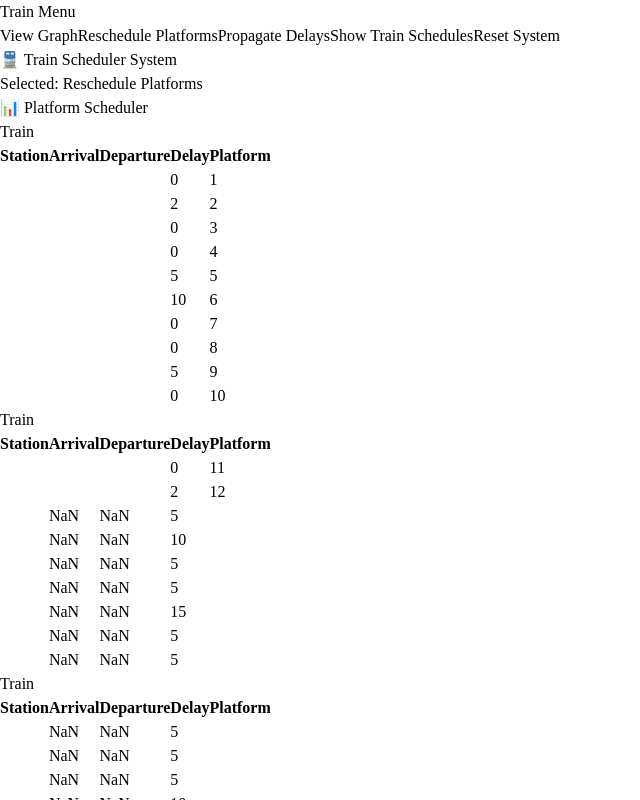
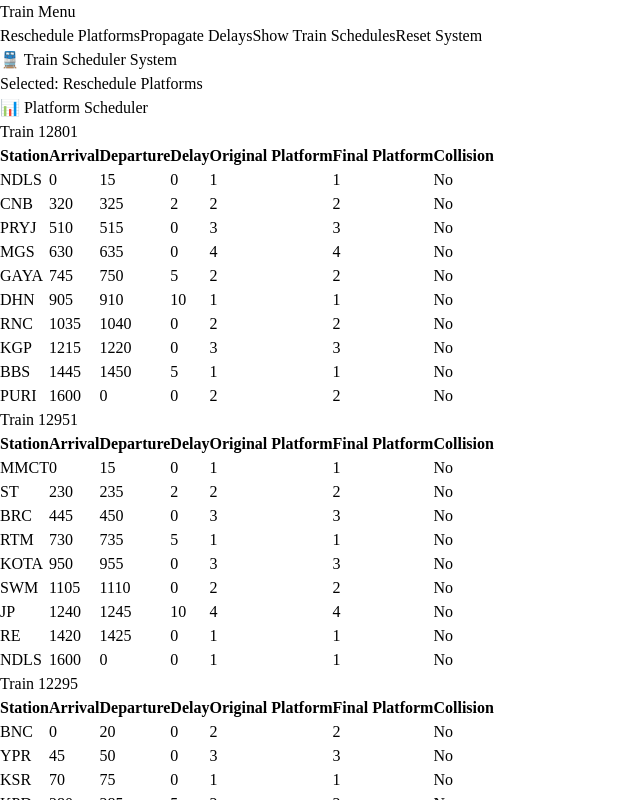
Before and after one commit to Gurmeet-Rana/DAA_PBL_SecondPhase, a React (Vite) app in the folder client/: page / in a window 1280 px wide. Both pictures are taken after a click on the button "Reschedule Platforms". Shown: the top 800 px of the page, without its empty margins (0-640 px from the left). Built offline with nearby package versions, Linux system fonts and the light colour scheme.

Commit message:
Fixed Platform Scheduler

```diff
--- a/client/src/App.jsx
+++ b/client/src/App.jsx
@@ -6,7 +6,7 @@ export default function App() {
   const [selectedOption, setSelectedOption] = useState("Welcome");
 
   return (
-    <div className="flex h-screen bg-gray-100">
+    <div className="flex h-screen bg-gray-200">
       <Sidebar onOptionSelect={setSelectedOption} />
       <MainSection selectedOption={selectedOption} />
     </div>
--- a/client/src/components/GraphComponent.jsx
+++ /dev/null
@@ -1,91 +0,0 @@
-import React, { useMemo } from 'react';
-import ReactFlow, { Background, Controls } from 'reactflow';
-import dagre from 'dagre';
-import 'reactflow/dist/style.css';
-
-const nodeWidth = 120;
-const nodeHeight = 50;
-
-const dagreGraph = new dagre.graphlib.Graph();
-dagreGraph.setDefaultEdgeLabel(() => ({}));
-
-const getLayoutedElements = (nodes, edges, direction = 'LR') => {
-  const isHorizontal = direction === 'LR';
-  dagreGraph.setGraph({ rankdir: direction });
-
-  nodes.forEach((node) => {
-    dagreGraph.setNode(node.id, { width: nodeWidth, height: nodeHeight });
-  });
-
-  edges.forEach((edge) => {
-    dagreGraph.setEdge(edge.source, edge.target);
-  });
-
-  dagre.layout(dagreGraph);
-
-  nodes.forEach((node) => {
-    const nodeWithPosition = dagreGraph.node(node.id);
-    node.position = {
-      x: nodeWithPosition.x - nodeWidth / 2,
-      y: nodeWithPosition.y - nodeHeight / 2,
-    };
-  });
-
-  return { nodes, edges };
-};
-
-export default function GraphComponent({ data }) {
-  const { nodes, edges } = useMemo(() => {
-    const nodes = [];
-    const edges = [];
-    const stationMap = new Map();
-    let stationIdCounter = 0;
-
-    data.forEach((train) => {
-      const route = train.route;
-
-      for (let i = 0; i < route.length; i++) {
-        const current = route[i];
-        const name = current.station;
-
-        if (!stationMap.has(name)) {
-          const id = `station-${stationIdCounter++}`;
-          stationMap.set(name, id);
-          nodes.push({
-            id,
-            data: { label: name },
-            position: { x: 0, y: 0 }, // will be set by dagre
-          });
-        }
-
-        if (i < route.length - 1) {
-          const next = route[i + 1];
-          const fromId = stationMap.get(current.station);
-          const toId = stationMap.get(next.station);
-          const delay = next.delay || 0;
-
-          edges.push({
-            id: `edge-${train.trainNumber}-${i}`,
-            source: fromId,
-            target: toId,
-            label: `Delay: ${delay} min`,
-            animated: delay > 0,
-            style: { stroke: delay > 0 ? 'red' : 'green' },
-          });
-        }
-      }
-    });
-
-    return getLayoutedElements(nodes, edges, 'TB'); // TB = top-bottom layout
-  }, [data]);
-
-  return (
-    <div style={{ height: '600px', width: '100%' }}>
-      <h3 className="text-xl font-bold mb-4">Train Network Graph</h3>
-      <ReactFlow nodes={nodes} edges={edges} fitView>
-        <Background />
-        <Controls />
-      </ReactFlow>
-    </div>
-  );
-}
--- a/client/src/components/MainSection.jsx
+++ b/client/src/components/MainSection.jsx
@@ -1,5 +1,5 @@
 import { useState, useEffect } from 'react';
-import GraphComponent from './GraphComponent';
+
 import PlatformScheduler from './PlatformScheduler';
 import DelayPropagator from './DelayPropagator';
 import ScheduleTable from './ScheduleTable';
@@ -11,25 +11,26 @@ export default function MainSection({ selectedOption }) {
   useEffect(() => {
     fetch('trains_Data.json')
       .then(res => res.json())
-      .then(data => setTrainData(data)) // FIXED: should be `data`, not `trainData`
-      .catch(err => console.error('Error while loading trains Data.', err)); // optional: log error
+      .then(data => setTrainData(data))
+      .catch(err => console.error('Error while loading trains Data.', err));
   }, []);
 
   return (
-    <div className="flex-1 p-8 overflow-y-auto">
-      <h1 className="text-3xl font-bold mb-6">🚆 Train Scheduler System</h1>
+    <div className="flex-1 items-center p-8 overflow-y-auto bg-[#12121a] text-white">
+      <h1 className="text-3xl font-bold mt-30 mb-6 text-green-300">🚆 Train Scheduler System</h1>
 
-      <div className="bg-white rounded-lg shadow p-6">
-        <h2 className="text-xl font-semibold mb-2">Selected: {selectedOption}</h2>
+      <div className="bg-[#1e1e2f] rounded-xl shadow-xl p-6 border border-gray-700">
+        <h2 className="text-xl font-semibold mb-4 text-white">
+          Selected: <span className="text-green-400">{selectedOption}</span>
+        </h2>
 
-        <div className="mt-4 text-gray-700">
-          {selectedOption === "View Graph" && <GraphComponent data={trainData} />}
+        <div className="mt-4 text-gray-300">
           {selectedOption === "Reschedule Platforms" && <PlatformScheduler data={trainData} />}
           {selectedOption === "Propagate Delays" && <DelayPropagator data={trainData} />}
           {selectedOption === "Show Train Schedules" && <ScheduleTable data={trainData} />}
           {selectedOption === "Reset System" && <ResetButton />}
           {selectedOption === "Welcome" && (
-            <p>Select an action from the sidebar to get started.</p>
+            <p className="italic text-gray-400">Select an action from the sidebar to get started.</p>
           )}
         </div>
       </div>
--- a/client/src/components/OptionButton.jsx
+++ b/client/src/components/OptionButton.jsx
@@ -1,8 +1,8 @@
 export default function OptionButton({ label, onClick }) {
   return (
     <button
-      className="bg-gray-200 hover:bg-gray-300 p-3 rounded text-left text-sm font-medium"
       onClick={onClick}
+      className="bg-[#2a2a3b] hover:bg-green-600 text-white font-medium py-2 px-4 rounded-lg transition-all duration-200 shadow-md"
     >
       {label}
     </button>
--- a/client/src/components/PlatformScheduler.jsx
+++ b/client/src/components/PlatformScheduler.jsx
@@ -1,39 +1,92 @@
 import React, { useEffect, useState } from "react";
-import { resolvePlatformConflicts } from "../utils/trainUtils";
+
+// Enhanced conflict resolution with reassignment tracking
+function resolvePlatformConflicts(trains) {
+  const stationSchedule = {};
+
+  for (const train of trains) {
+    for (const station of train.route) {
+      const name = station.station;
+      const time = station.arrival;
+      const platform = station.platform;
+
+      // Track reassignment
+      station.reassigned = false;
+      station.originalPlatform = platform;
+
+      if (!stationSchedule[name]) stationSchedule[name] = {};
+      if (!stationSchedule[name][time]) stationSchedule[name][time] = {};
+
+      if (stationSchedule[name][time][platform]) {
+        const total = station.totalPlatforms || 10;
+        let reassigned = false;
+
+        for (let newPlat = 1; newPlat <= total; newPlat++) {
+          if (!stationSchedule[name][time][newPlat]) {
+            // Reassign platform
+            station.platform = newPlat;
+            station.reassigned = true;
+            stationSchedule[name][time][newPlat] = train.trainNumber;
+            reassigned = true;
+            break;
+          }
+        }
+
+        if (!reassigned) {
+          console.warn(
+            `No available platform at ${name} ${time} for train ${train.trainNumber}`
+          );
+        }
+      } else {
+        stationSchedule[name][time][platform] = train.trainNumber;
+      }
+    }
+  }
+}
 
 export default function PlatformScheduler({ data }) {
   const [updatedData, setUpdatedData] = useState([]);
 
   useEffect(() => {
-    const deepCopy = JSON.parse(JSON.stringify(data)); // Avoid mutating props
+    const deepCopy = JSON.parse(JSON.stringify(data));
     resolvePlatformConflicts(deepCopy);
     setUpdatedData(deepCopy);
   }, [data]);
 
   return (
     <div>
-      <h2 className="text-lg font-semibold mb-4">📊 Platform Scheduler</h2>
+      <h2 className="text-lg font-semibold mb-4 text-white">📊 Platform Scheduler</h2>
       {updatedData.map((train, i) => (
-        <div key={i} className="mb-4 p-3 bg-gray-100 rounded">
-          <h3 className="font-bold">Train {train.trainId}</h3>
-          <table className="table-auto w-full text-sm mt-2">
-            <thead>
+        <div key={i} className="mb-6 p-4 bg-[#1e1e2f] rounded-xl border border-gray-700 shadow-md">
+          <h3 className="font-bold text-green-400 mb-2">Train {train.trainNumber}</h3>
+          <table className="table-auto w-full text-sm text-white">
+            <thead className="bg-[#2a2a3b] text-gray-300">
               <tr>
-                <th>Station</th>
-                <th>Arrival</th>
-                <th>Departure</th>
-                <th>Delay</th>
-                <th>Platform</th>
+                <th className="border border-gray-600 px-3 py-2">Station</th>
+                <th className="border border-gray-600 px-3 py-2">Arrival</th>
+                <th className="border border-gray-600 px-3 py-2">Departure</th>
+                <th className="border border-gray-600 px-3 py-2">Delay</th>
+                <th className="border border-gray-600 px-3 py-2">Original Platform</th>
+                <th className="border border-gray-600 px-3 py-2">Final Platform</th>
+                <th className="border border-gray-600 px-3 py-2">Collision</th>
               </tr>
             </thead>
             <tbody>
               {train.route.map((station, j) => (
-                <tr key={j}>
-                  <td>{station.name}</td>
-                  <td>{station.arrivalTime}</td>
-                  <td>{station.departureTime}</td>
-                  <td>{station.delay}</td>
-                  <td>{station.platformNumber}</td>
+                <tr key={j} className="hover:bg-[#353545]">
+                  <td className="border border-gray-700 px-3 py-2">{station.station}</td>
+                  <td className="border border-gray-700 px-3 py-2">{station.arrival}</td>
+                  <td className="border border-gray-700 px-3 py-2">{station.departure}</td>
+                  <td className="border border-gray-700 px-3 py-2">{station.delay}</td>
+                  <td className="border border-gray-700 px-3 py-2">{station.originalPlatform}</td>
+                  <td className="border border-gray-700 px-3 py-2">{station.platform}</td>
+                  <td className="border border-gray-700 px-3 py-2">
+                    {station.reassigned ? (
+                      <span className="text-yellow-400 font-semibold">Yes</span>
+                    ) : (
+                      <span className="text-gray-400">No</span>
+                    )}
+                  </td>
                 </tr>
               ))}
             </tbody>
--- a/client/src/components/ScheduleTable.jsx
+++ b/client/src/components/ScheduleTable.jsx
@@ -1,40 +1,38 @@
-import React from 'react';
-
 export default function ScheduleTable({ data }) {
   return (
     <div>
-      <h3 className="text-lg font-bold mb-4">Train Schedules</h3>
+      <h3 className="text-lg font-bold mb-4 text-white">Train Schedules</h3>
 
       {data.length === 0 ? (
-        <p className="text-gray-500">No train data available.</p>
+        <p className="text-gray-400">No train data available.</p>
       ) : (
         data.map((train, index) => (
           <div key={index} className="mb-8">
-            <h4 className="text-md font-semibold text-blue-600 mb-2">
-              🚆 Train ID: {train.trainId}
+            <h4 className="text-md font-semibold text-blue-400 mb-2">
+              🚆 Train ID: {train.trainNumber}
             </h4>
-            <table className="min-w-full border border-gray-300 text-sm">
-              <thead className="bg-gray-100">
+            <table className="min-w-full border border-gray-700 text-sm text-white">
+              <thead className="bg-[#2a2a3b] text-gray-300">
                 <tr>
-                  <th className="border px-3 py-2">Station</th>
-                  <th className="border px-3 py-2">Arrival</th>
-                  <th className="border px-3 py-2">Departure</th>
-                  <th className="border px-3 py-2">Delay</th>
-                  <th className="border px-3 py-2">Platform</th>
-                  <th className="border px-3 py-2">Passengers Waiting</th>
-                  <th className="border px-3 py-2">Passengers Arriving</th>
+                  <th className="border border-gray-600 px-3 py-2">Station</th>
+                  <th className="border border-gray-600 px-3 py-2">Arrival</th>
+                  <th className="border border-gray-600 px-3 py-2">Departure</th>
+                  <th className="border border-gray-600 px-3 py-2">Delay</th>
+                  <th className="border border-gray-600 px-3 py-2">Platform</th>
+                  <th className="border border-gray-600 px-3 py-2">Passengers Waiting</th>
+                  <th className="border border-gray-600 px-3 py-2">Passengers Arriving</th>
                 </tr>
               </thead>
               <tbody>
                 {train.route.map((station, idx) => (
-                  <tr key={idx} className="hover:bg-gray-50">
-                    <td className="border px-3 py-2">{station.name}</td>
-                    <td className="border px-3 py-2">{station.arrivalTime}</td>
-                    <td className="border px-3 py-2">{station.departureTime}</td>
-                    <td className="border px-3 py-2">{station.delay}</td>
-                    <td className="border px-3 py-2">{station.platformNumber}</td>
-                    <td className="border px-3 py-2">{station.passengersWaiting}</td>
-                    <td className="border px-3 py-2">{station.passengersArriving}</td>
+                  <tr key={idx} className="hover:bg-[#353545]">
+                    <td className="border border-gray-700 px-3 py-2">{station.station}</td>
+                    <td className="border border-gray-700 px-3 py-2">{station.arrival}</td>
+                    <td className="border border-gray-700 px-3 py-2">{station.departure}</td>
+                    <td className="border border-gray-700 px-3 py-2">{station.delay}</td>
+                    <td className="border border-gray-700 px-3 py-2">{station.platform}</td>
+                    <td className="border border-gray-700 px-3 py-2">{station.passengersWaiting}</td>
+                    <td className="border border-gray-700 px-3 py-2">{station.passengersArriving}</td>
                   </tr>
                 ))}
               </tbody>
--- a/client/src/components/Sidebar.jsx
+++ b/client/src/components/Sidebar.jsx
@@ -2,7 +2,6 @@ import OptionButton from "./OptionButton";
 
 export default function Sidebar({ onOptionSelect }) {
   const options = [
-    "View Graph",
     "Reschedule Platforms",
     "Propagate Delays",
     "Show Train Schedules",
@@ -10,9 +9,11 @@ export default function Sidebar({ onOptionSelect }) {
   ];
 
   return (
-    <div className="w-64 bg-white shadow-lg p-4 flex flex-col">
-      <h2 className="text-2xl font-bold mb-6 text-center">Train Menu</h2>
-      <div className="flex flex-col gap-2">
+    <div className="w-64 bg-[#1e1e2f] text-white shadow-xl p-6 flex flex-col border border-gray-700">
+      <h2 className="text-2xl font-semibold mt-20 mb-6 text-center text-green-300">
+        Train Menu
+      </h2>
+      <div className="flex flex-col gap-8">
         {options.map((label, index) => (
           <OptionButton
             key={index}
```
